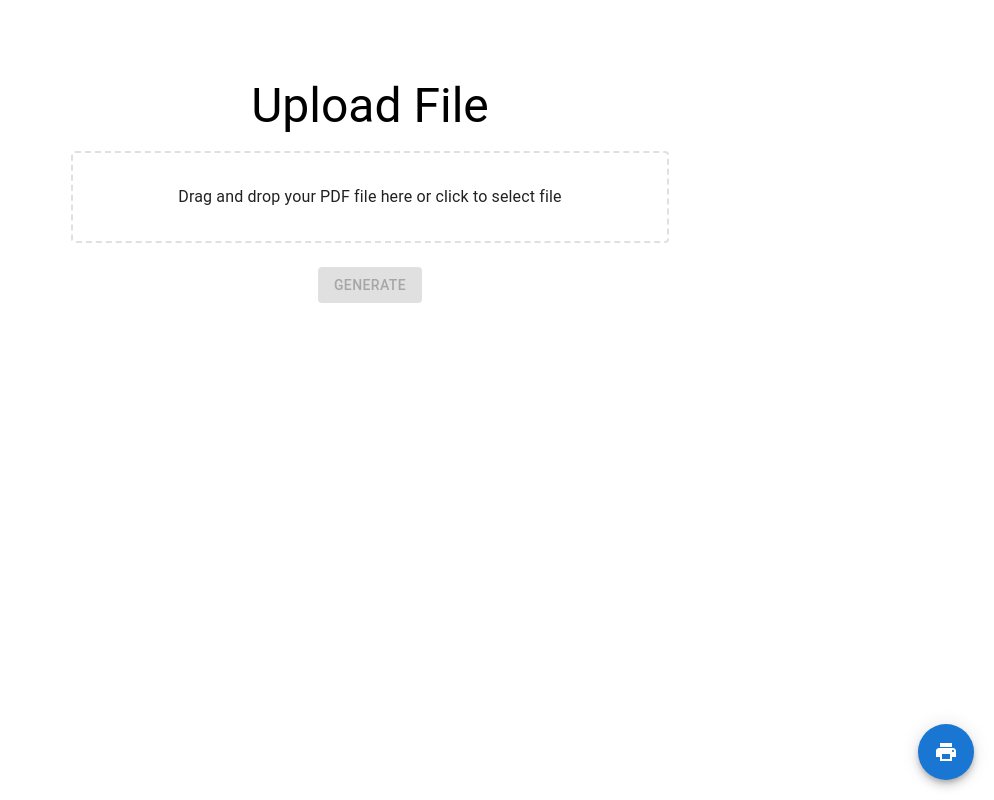
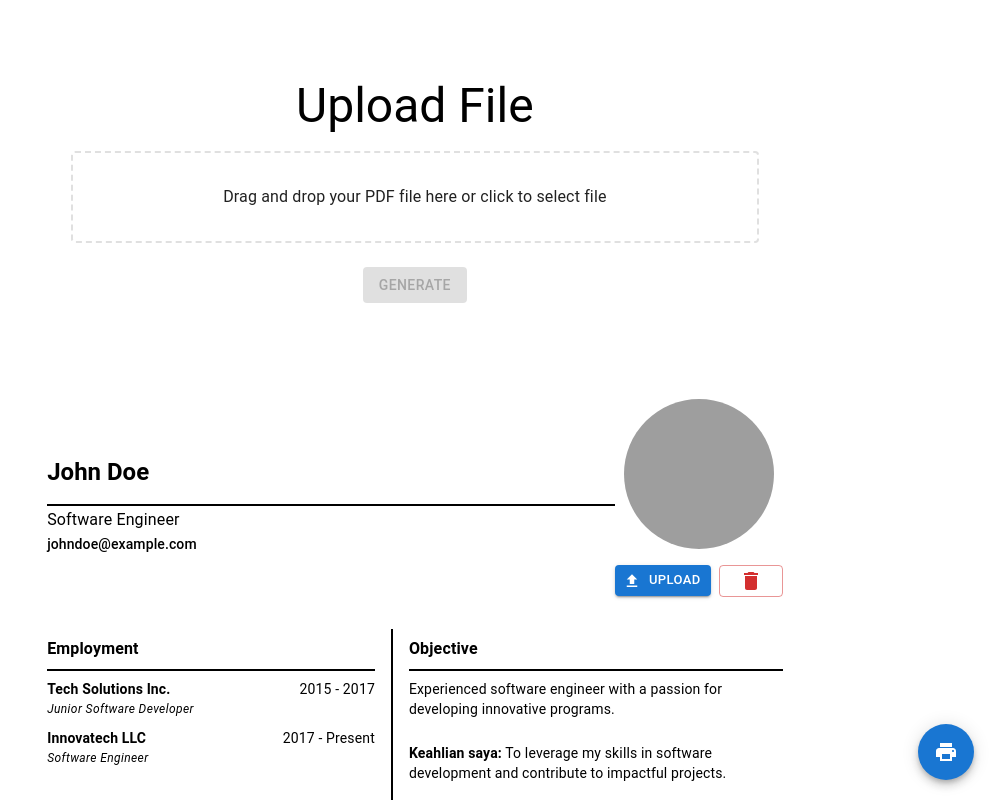
Before and after one commit to Mochrks/cv-template, a Next.js app: page / in a window 1280 px wide. Shown: the top 800 px of the page, without its empty margins (286-1280 px from the left). Built offline with nearby package versions, Linux system fonts and the light colour scheme; grey boxes are pictures that could not be loaded.

Commit message:
fix : unused data

```diff
--- a/src/pages/index.tsx
+++ b/src/pages/index.tsx
@@ -531,9 +531,9 @@ export default function Home() {
     setData(receivedData);
   };
 
-  // useEffect(() => {
-  //   setData(template[0]);
-  // }, []);
+  useEffect(() => {
+    setData(template[0]);
+  }, []);
 
   return (
     <Box>
```
